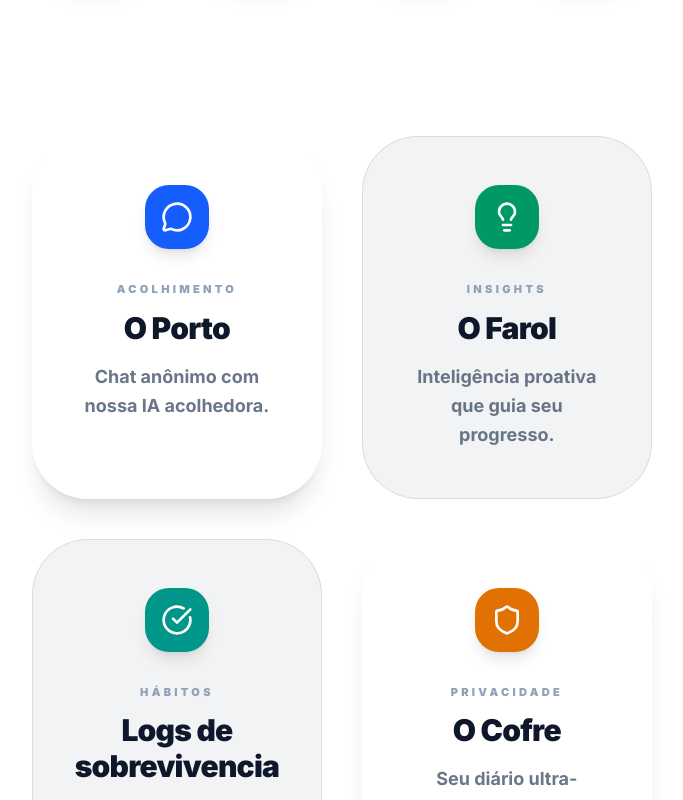
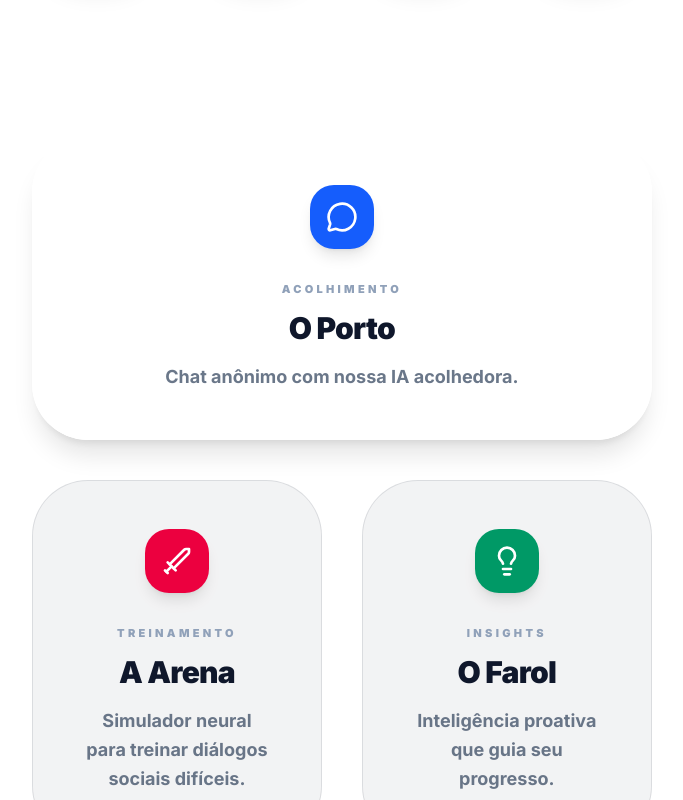
Before and after one commit to Duduzcx/ancora, a Next.js app: page / in a window 1280 px wide. Shown: the part 1380-2180 px from the top of the page, without its empty margins (528-1211 px from the left). Built offline with nearby package versions, Linux system fonts and the light colour scheme; no server answers.

Commit message:
feat: add Arena card to Home page and optimize grid layout

```diff
--- a/app/page.tsx
+++ b/app/page.tsx
@@ -13,6 +13,7 @@ import { createClient } from '@/lib/supabase';
 
 const features = [
   { title: "O Porto", desc: "Chat anônimo com nossa IA acolhedora.", icon: MessageCircle, href: "/porto", color: "bg-blue-600", subtitle: "ACOLHIMENTO", dark: false },
+  { title: "A Arena", desc: "Simulador neural para treinar diálogos sociais difíceis.", icon: Sword, href: "/arena", color: "bg-rose-600", subtitle: "TREINAMENTO", dark: true },
   { title: "O Farol", desc: "Inteligência proativa que guia seu progresso.", icon: Lightbulb, href: "/farol", color: "bg-emerald-600", subtitle: "INSIGHTS", dark: true },
   { title: "Logs de sobrevivencia", desc: "Rastreamento diário de progresso emocional.", icon: CheckCircle, href: "/log", color: "bg-teal-600", subtitle: "HÁBITOS", dark: true },
   { title: "O Cofre", desc: "Seu diário ultra-seguro para desabafos profundos.", icon: Shield, href: "/cofre", color: "bg-amber-600", subtitle: "PRIVACIDADE", dark: false }
@@ -176,6 +177,7 @@ export default function Home() {
               whileInView={{ opacity: 1, y: 0 }}
               viewport={{ once: true }}
               transition={{ delay: index * 0.1 }}
+              className={index === 0 ? "md:col-span-2" : ""} // O Porto ganha destaque total
             >
               <Link href={item.href}>
                 <motion.div
```
